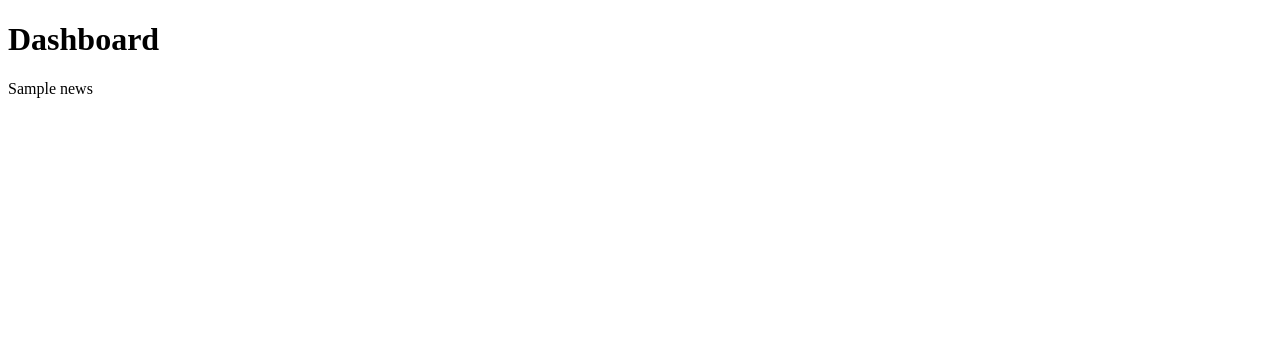
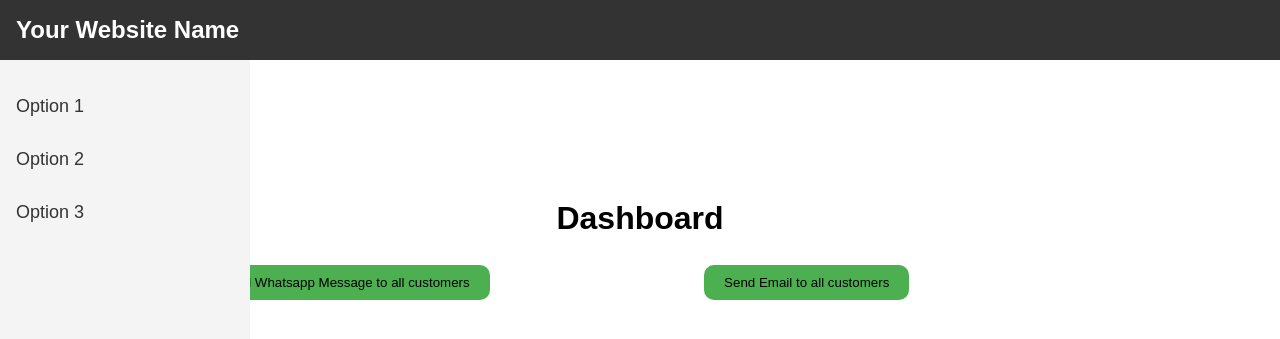
Before and after one commit to sankett13/Smart-Marketing-Using-Django, a Django app: template Marketing/templates/dashboard.html in a window 1280 px wide. Shown: the top 339 px of the page. Run offline with Django 5.2, Linux system fonts and the light colour scheme; the template is opened without the code that fills it: most values are stand-ins (such as "Sample title", 1, 10 or a date in 2020).

Commit message:
send emal and whatsapp done

```diff
--- /dev/null
+++ b/Marketing/static/css/base.css
@@ -0,0 +1,66 @@
+* {
+    margin: 0;
+    padding: 0;
+    box-sizing: border-box;
+}
+
+body {
+    font-family: Arial, sans-serif;
+}
+
+/* Top Navigation Bar */
+.topnav {
+    background-color: #333;
+    overflow: hidden;
+    padding: 1rem;
+    color: white;
+    position: fixed;
+    width: 100%;
+    top: 0;
+    z-index: 1000;
+}
+
+/* Sidebar */
+.sidebar {
+    height: 100%;
+    width: 250px;
+    position: fixed;
+    top: 60px;
+    left: 0;
+    background-color: #f4f4f4;
+    padding-top: 20px;
+    overflow-x: hidden;
+}
+
+.sidebar a {
+    padding: 16px;
+    text-decoration: none;
+    font-size: 18px;
+    color: #333;
+    display: block;
+    transition: 0.3s;
+}
+
+.sidebar a:hover {
+    background-color: #ddd;
+}
+
+/* Main Content Area */
+.main-content {
+    margin-left: 250px;
+    margin-top: 60px;
+    padding: 20px;
+}
+
+/* Responsive Design */
+@media screen and (max-width: 700px) {
+    .sidebar {
+        width: 100%;
+        height: auto;
+        position: relative;
+        top: 60px;
+    }
+    .main-content {
+        margin-left: 0;
+    }
+}
--- /dev/null
+++ b/Marketing/static/css/dashboard.css
@@ -0,0 +1,13 @@
+h1{
+    text-align: center;
+    margin-top: 200px;
+}
+
+button{
+    padding: 10px 20px;
+    margin: 10px;
+    border-radius: 10px;
+    border: none;
+    background-color: #4CAF50;
+    margin-left: 200px;
+}
--- /dev/null
+++ b/Marketing/templates/base.html
@@ -0,0 +1,27 @@
+{% load static %}
+<!DOCTYPE html>
+<html lang="en">
+<head>
+    <meta charset="UTF-8">
+    <meta name="viewport" content="width=device-width, initial-scale=1.0">
+    <title>{% block title %}Base Template{% endblock %}</title>
+    <link rel="stylesheet" href="{% static 'css/base.css' %}">
+    {% block extra_css %}{% endblock %}
+</head>
+<body>
+    <!-- Top Navigation Bar -->
+    <div class="topnav">
+        <h2>Your Website Name</h2>
+    </div>
+
+    <!-- Sidebar -->
+    <div class="sidebar">
+        <a href="#option1">Option 1</a>
+        <a href="#option2">Option 2</a>
+        <a href="#option3">Option 3</a>
+    </div>
+
+    {% block content %}
+    {% endblock %}
+</body>
+</html>
--- a/Marketing/templates/dashboard.html
+++ b/Marketing/templates/dashboard.html
@@ -1,14 +1,53 @@
-<!DOCTYPE html>
-<html lang="en">
-<head>
-    <meta charset="UTF-8">
-    <meta name="viewport" content="width=device-width, initial-scale=1.0">
-    <title>Dashboard</title>
-</head>
-<body>
-    <h1>Dashboard</h1>
-    <p>{{ news }}</p>
+{%extends "base.html"%}
+{%load static%}
+{% block title %}Dashboard{% endblock %}
+{% block extra_css %}
+<link rel="stylesheet" href="{% static 'css/dashboard.css' %}">
+{% endblock %}
+{% block content %}
+<h1>Dashboard</h1>
+<p>{{news}}</p>
+
+<button class="whatsapp_msg">Send Whatsapp Message to all customers</button>
+<button class="email_msg">Send Email to all customers</button>
 
 
-</body>
-</html>
+
+
+<script>
+    whatsapp_msg = document.querySelector(".whatsapp_msg");
+    email_msg = document.querySelector(".email_msg");
+
+    whatsapp_msg.addEventListener("click",function(){
+        fetch("{% url 'send_whatsapp_message' %}",{
+            method:"POST",
+            headers: {
+                'X-CSRFToken': '{{ csrf_token }}'
+            }
+        }).then(response=>{
+            if(response.status == 200){
+                alert("Message sent to all users")
+            }else{
+                alert("Error sending message")
+            }
+        })
+    })
+    email_msg.addEventListener("click",function(){
+        fetch("{% url 'send_email_message' %}",{
+            method:"POST",
+            headers: {
+                'X-CSRFToken': '{{ csrf_token }}'
+            }
+        })
+        .then(res=>{
+            if(res.status == 200){
+                alert("Email sent to all users")
+            }else{
+                alert("Error sending email")
+            }
+        })
+    })
+
+
+</script>
+{% endblock %}
--- a/Marketing/urls.py
+++ b/Marketing/urls.py
@@ -6,4 +6,6 @@ urlpatterns = [
     path('',views.TestView.as_view(),name='index'),
     path('login',views.login_view,name='login'),
     # path('index/',views.index,name='index'),
+    path('send_whatsapp_message/',views.send_whatsapp_message,name='send_whatsapp_message'),
+    path('send_email_message/',views.send_email_message,name='send_email_message'),
 ]
```
Also changed, not shown: Marketing/views.py (+89 -2 lines), Smart_Marketing/settings.py (+12 -0 lines), db.sqlite3.
